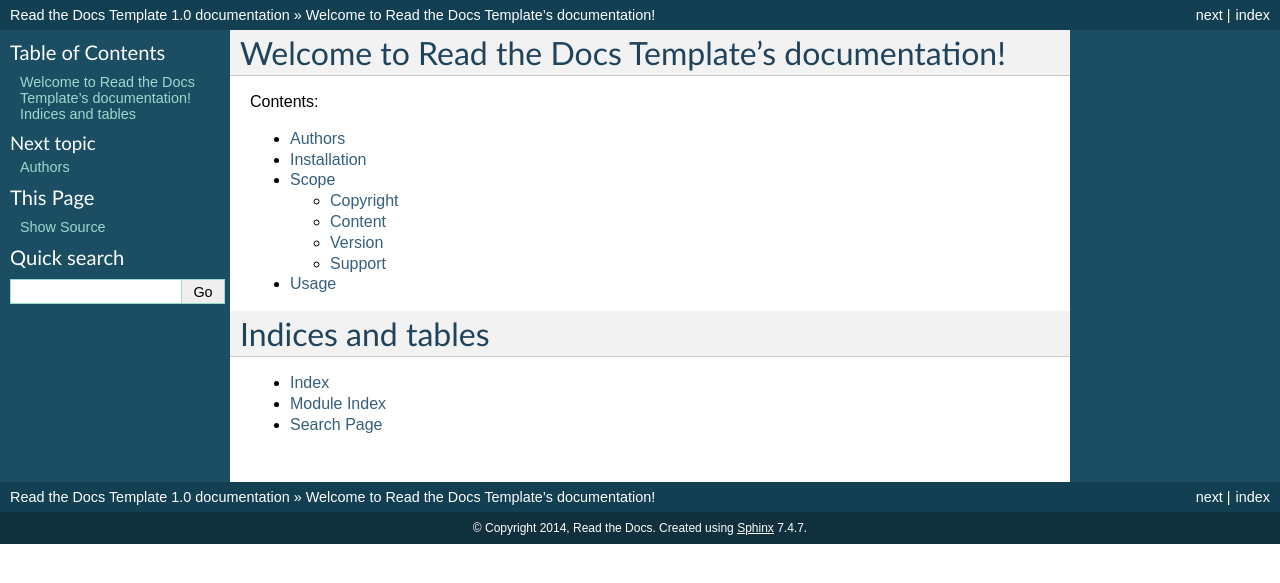
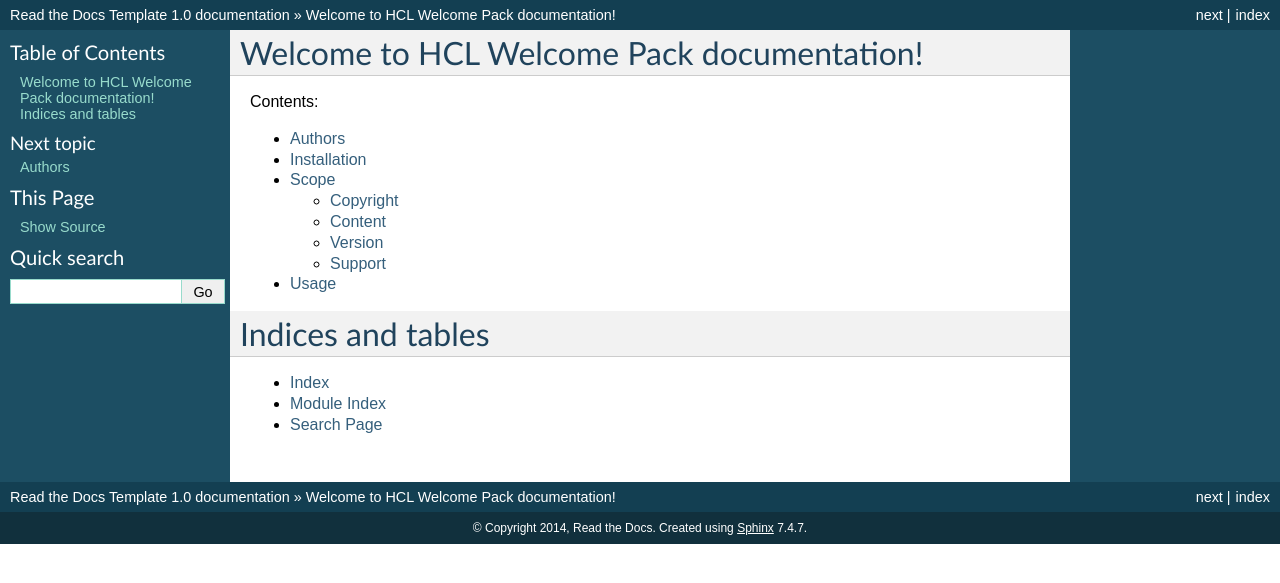
Before and after one commit to pbx-hcl/welcome-pack, a Sphinx documentation site: the page built from docs/index.rst, in a window 1280 px wide. Shown: the top 583 px of the page. Built offline with Sphinx 7.4.7, drawn with Linux system fonts in a browser that asks for light colours.

Commit message:
Index Updates
Removed useless comments and changed title

```diff
--- a/docs/index.rst
+++ b/docs/index.rst
@@ -1,9 +1,4 @@
-.. Read the Docs Template documentation master file, created by
-   sphinx-quickstart on Tue Aug 26 14:19:49 2014.
-   You can adapt this file completely to your liking, but it should at least
-   contain the root `toctree` directive.
-
-Welcome to Read the Docs Template's documentation!
+Welcome to HCL Welcome Pack documentation!
 ==================================================
 
 Contents:
```
